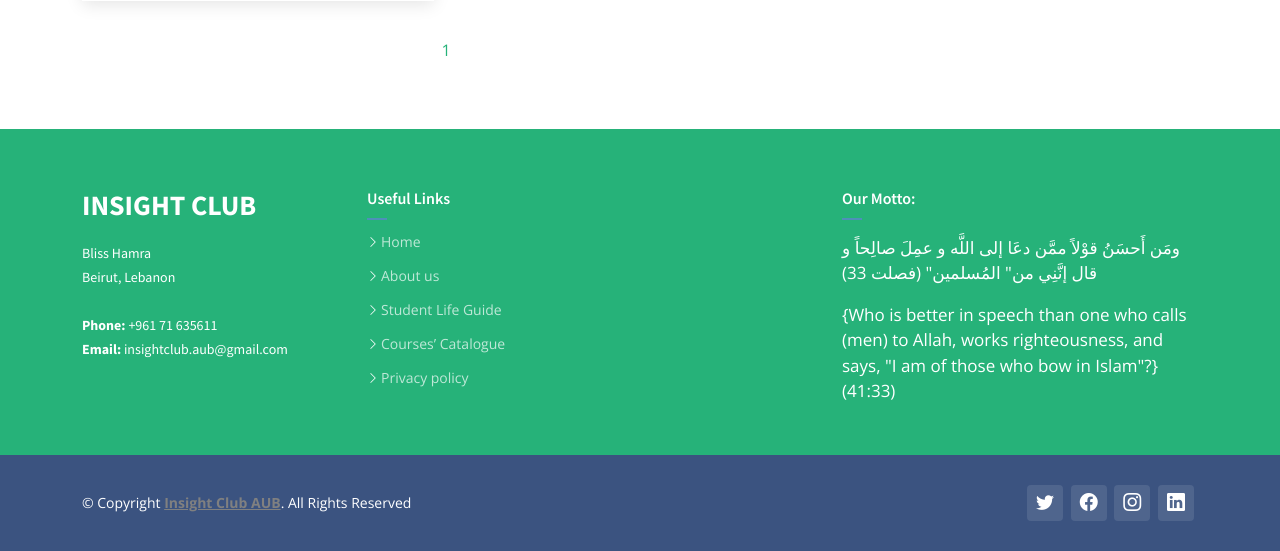
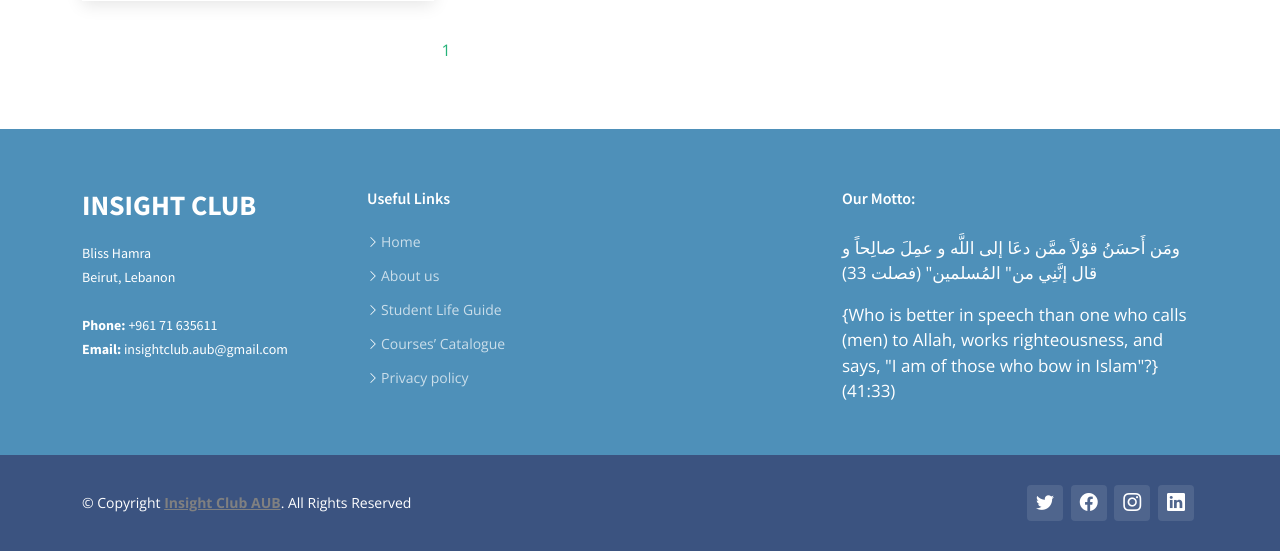
Before and after one commit to insight-club-AUB/website-frontend, a PHP site: page /blog.html in a window 1280 px wide. Shown: the part 730-1281 px from the top of the page. Run offline with PHP 8.4, Linux system fonts and the light colour scheme; some libraries are stand-ins or nearby versions.

Commit message:
changed the color of the footer

```diff
--- a/assets/css/main.css
+++ b/assets/css/main.css
@@ -2667,7 +2667,7 @@
   font-size: 14px;
 }
 .footer .footer-content {
-  background: var(--color-secondary);
+  background-color: #4E90B9;
   padding: 60px 0 30px 0;
 }
 .footer .footer-content .footer-info {
```
